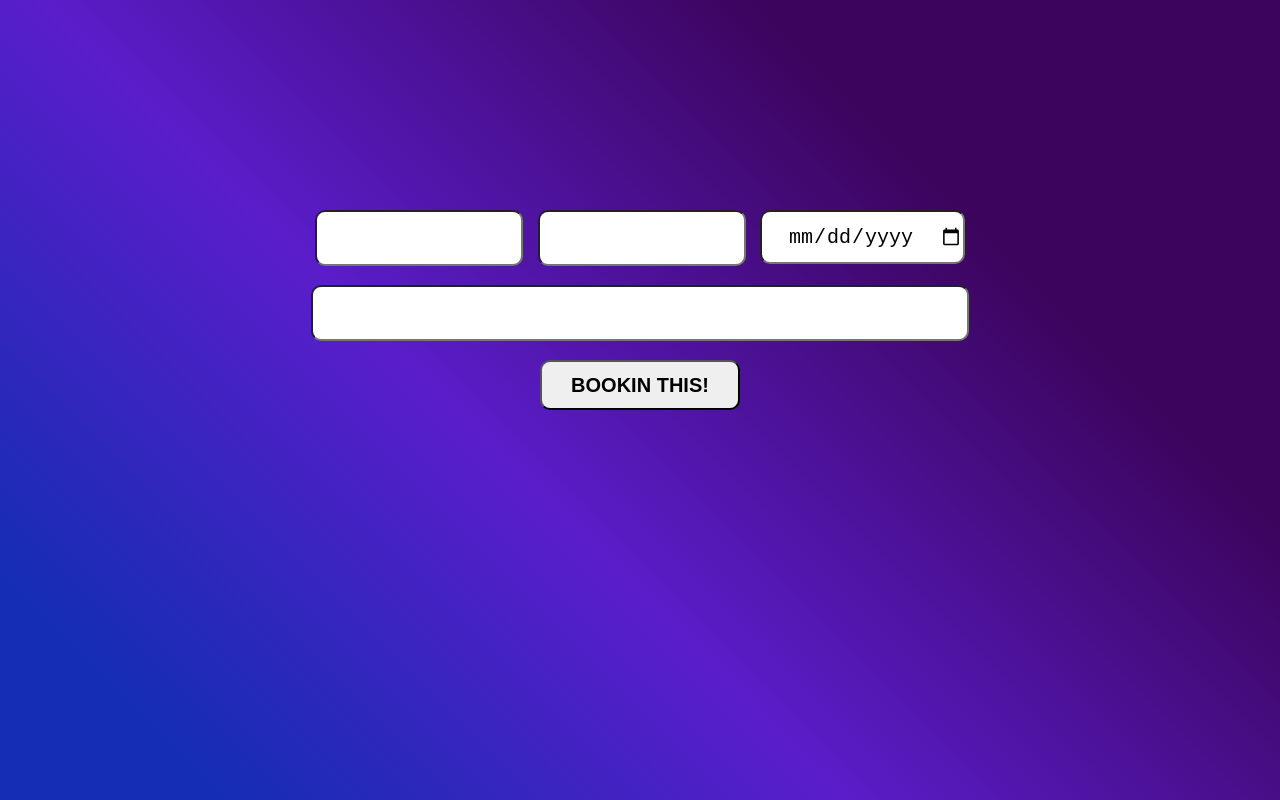
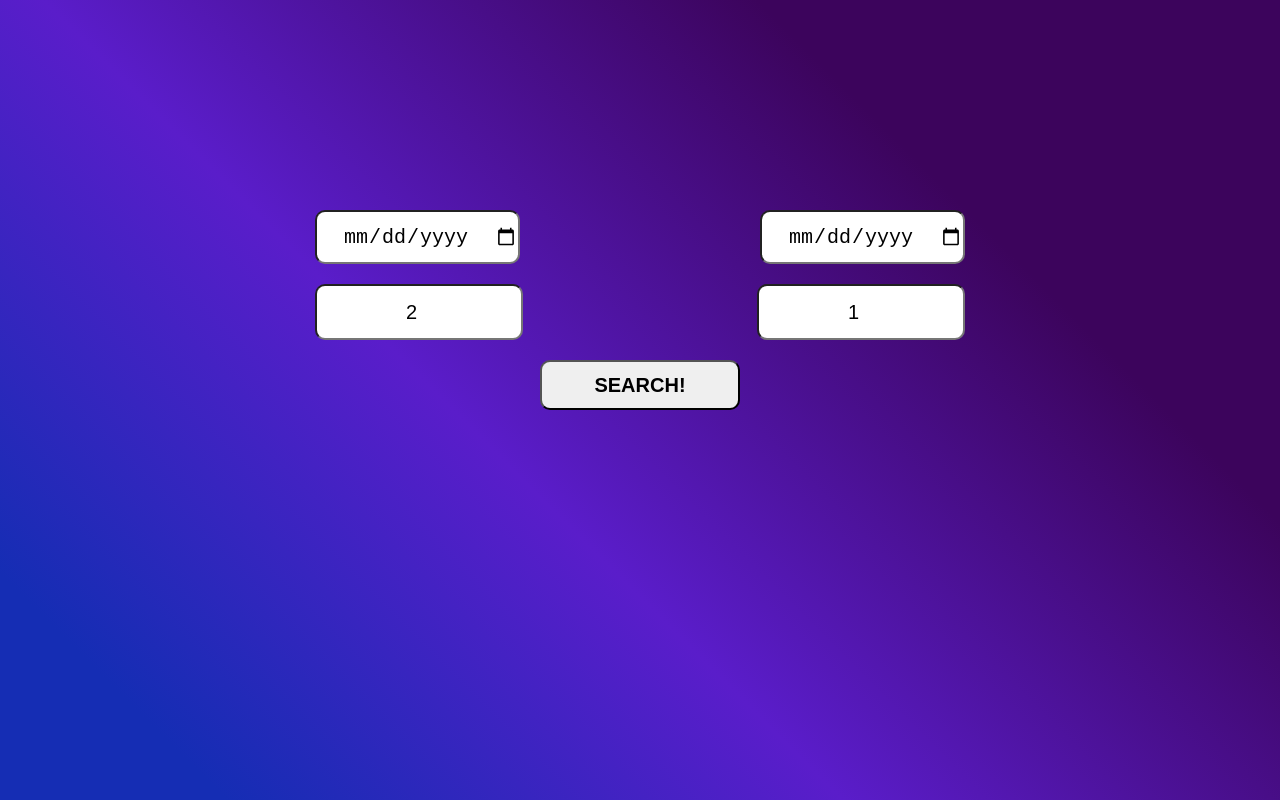
Before and after one commit to tensegrity666/bookin, a plain HTML site: page index.html in a window 1280 px wide. Drawn offline with Linux system fonts and the light colour scheme.

Commit message:
Adds function for rooms calculation

```diff
--- a/index.html
+++ b/index.html
@@ -9,15 +9,18 @@
 </head>
 <body class="page">
   <main class="booking-page">
-    <form class="booking-page__form booking-form" action="">
-      <div class="booking-form_input-wrapper">
-        <input class="booking-form__input" type="number" name="guests" id="guests">
-        <input class="booking-form__input" type="number" name="rooms" id="rooms">
-        <input class="booking-form__input" type="date" name="dates" id="dates">
+    <form class="booking-page__form booking-form" action="https://echo.htmlacademy.ru" method="POST" id="search-form">
+      <div class="booking-form_input-wrapper booking-form_input-wrapper_top">
+        <input class="booking-form__input" type="date" name="dates" id="date-in" required>
+        <input class="booking-form__input" type="date" name="dates" id="date-out" required>
       </div>
-      <input class="booking-form__input booking-form__input_email" type="email" name="email" id="email">
-      <button class="button booking-form__button" type="submit">Bookin this!</button>
+      <div class="booking-form_input-wrapper booking-form_input-wrapper_bottom">
+        <input class="booking-form__input" type="number" name="guests" id="guests" placeholder="2" required>
+        <input class="booking-form__input" type="number" name="rooms" id="rooms" placeholder="1" required>
+      </div>
+      <button class="button booking-form__button" type="submit" id="search-button">Search!</button>
     </form>
   </main>
+  <script src="./source/scripts/script.js"></script>
 </body>
 </html>
--- /dev/null
+++ b/source/scripts/script.js
@@ -0,0 +1,26 @@
+'Use strict';
+
+const MAX_GUESTS_PER_ROOM = 3;
+
+const formElement = document.forms['search-form'];
+
+const guests = formElement['guests'];
+const rooms = formElement['rooms'];
+const dateIn = formElement['date-in'];
+const dateOut = formElement['date-out'];
+const buttonSearch = formElement['search-button'];
+
+guests.min = 1;
+guests.max = 6;
+guests.required = true;
+
+const setRoomsNumber = (rooms, guests) => {
+  rooms.min = Math.ceil(guests / MAX_GUESTS_PER_ROOM);
+  rooms.max = guests;
+}
+
+guests.value = 2;
+
+setRoomsNumber(rooms, guests.value);
+
+rooms.value = rooms.min;
```
